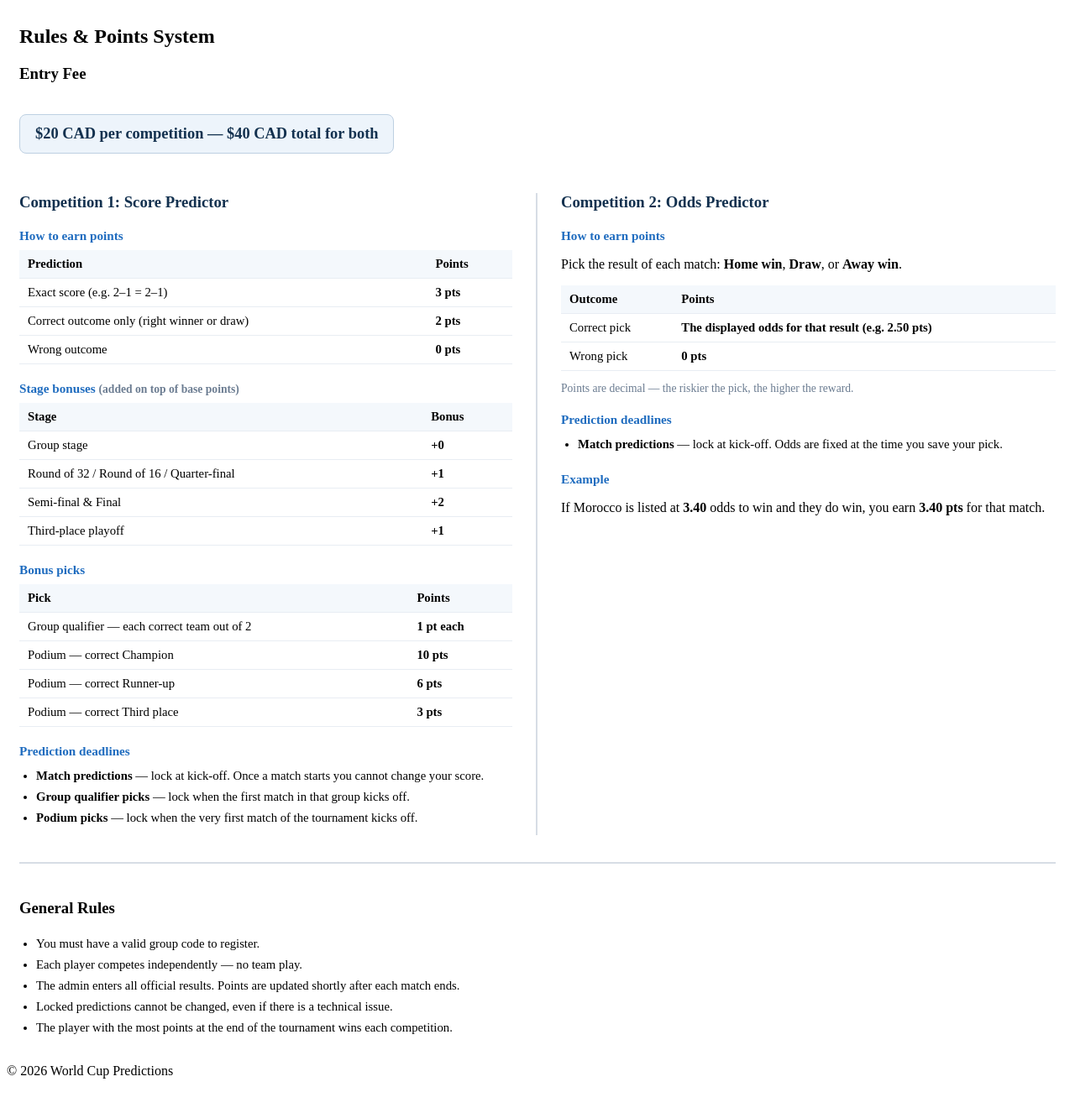
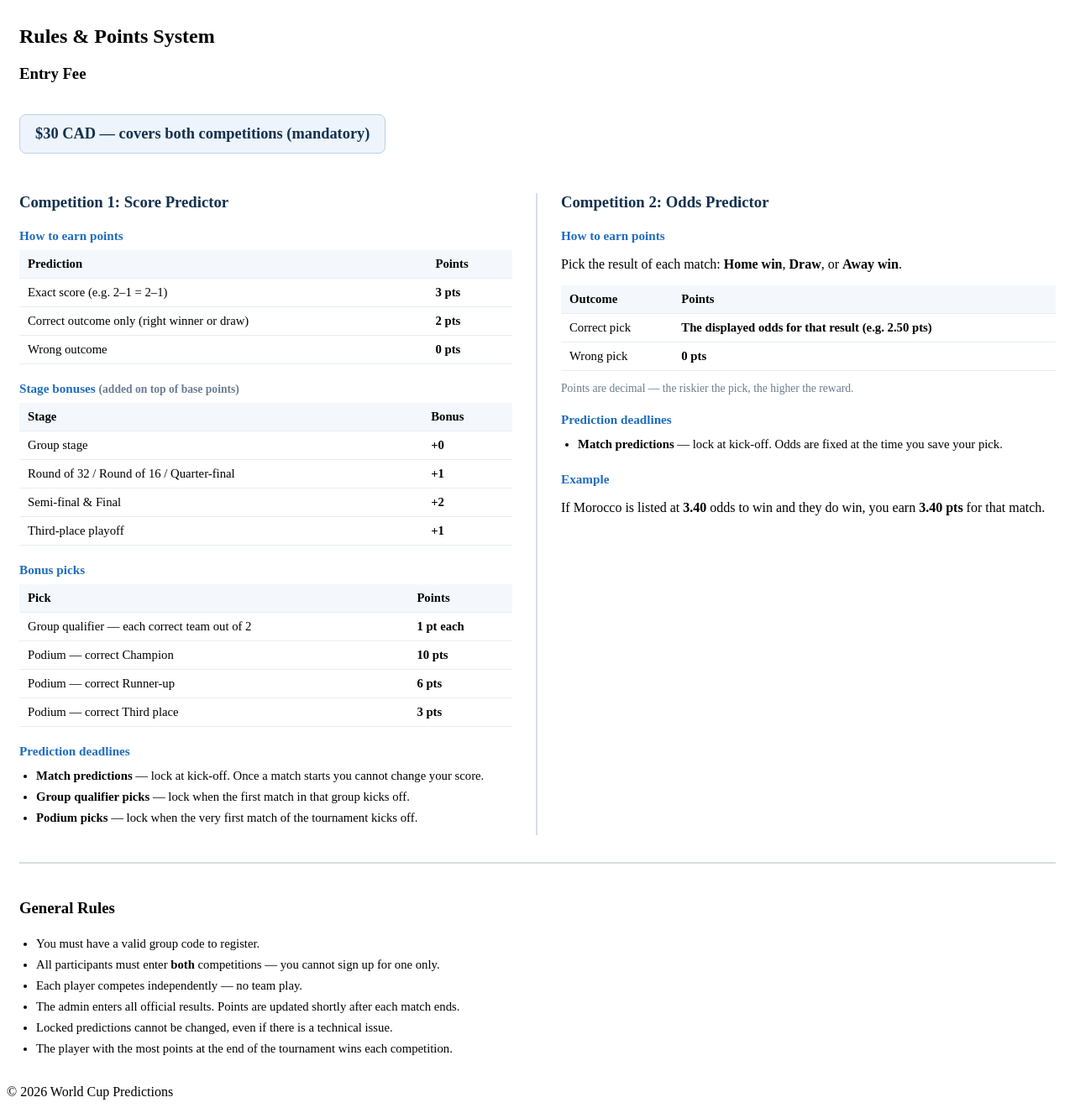
Before and after one commit to jalankmd/world_cup_prediction_website, a Flask app: page /rules in a window 1280 px wide. Shown: the part 50-1376 px from the top of the page at 84% size. Before the commit the page ends 1335 px from the top, so only its background shows below. Run offline with Flask 3, Linux system fonts and the light colour scheme; the visitor is signed in with stand-in values (Sample User, id 1); some libraries are stand-ins or nearby versions.

Commit message:
update entry fee to $30 CAD covering both competitions
Co-Authored-By: Claude Sonnet 4.6 <noreply@anthropic.com>

```diff
--- a/templates/rules.html
+++ b/templates/rules.html
@@ -5,7 +5,7 @@
 
     <section class="rules-section">
         <h3>Entry Fee</h3>
-        <p class="rules-entry-fee">$20 CAD per competition &mdash; $40 CAD total for both</p>
+        <p class="rules-entry-fee">$30 CAD &mdash; covers both competitions (mandatory)</p>
     </section>
 
     <div class="rules-grid">
@@ -90,6 +90,7 @@
         <h3>General Rules</h3>
         <ul class="rules-list">
             <li>You must have a valid group code to register.</li>
+            <li>All participants must enter <strong>both</strong> competitions — you cannot sign up for one only.</li>
             <li>Each player competes independently — no team play.</li>
             <li>The admin enters all official results. Points are updated shortly after each match ends.</li>
             <li>Locked predictions cannot be changed, even if there is a technical issue.</li>
```
